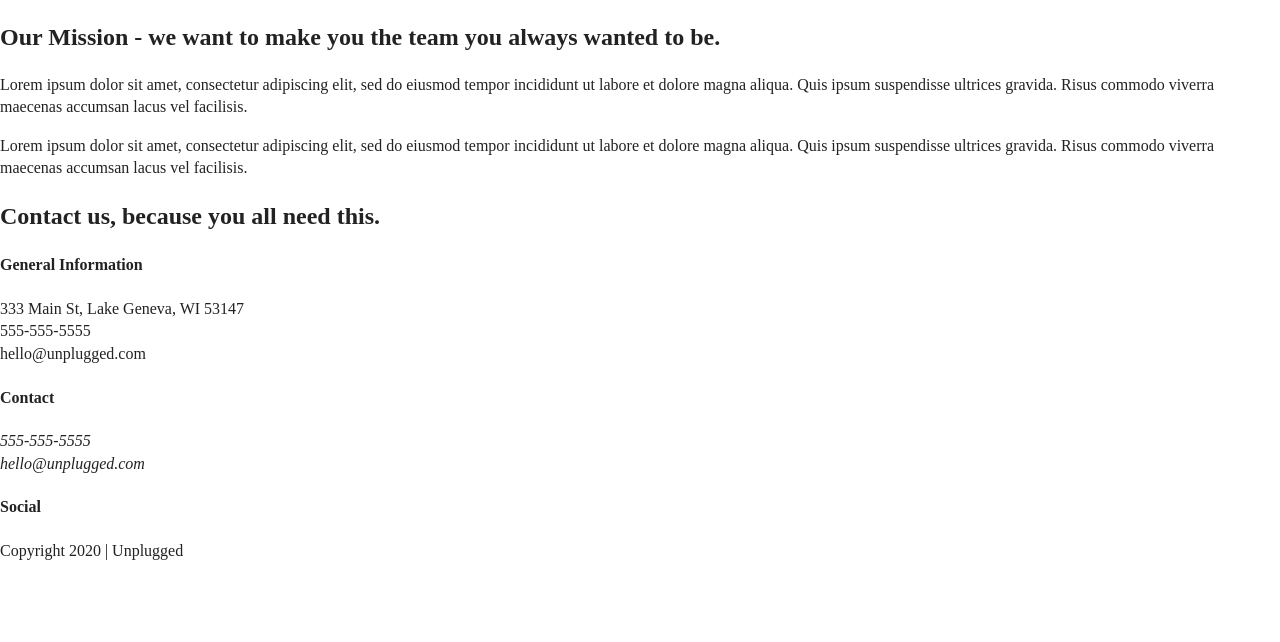
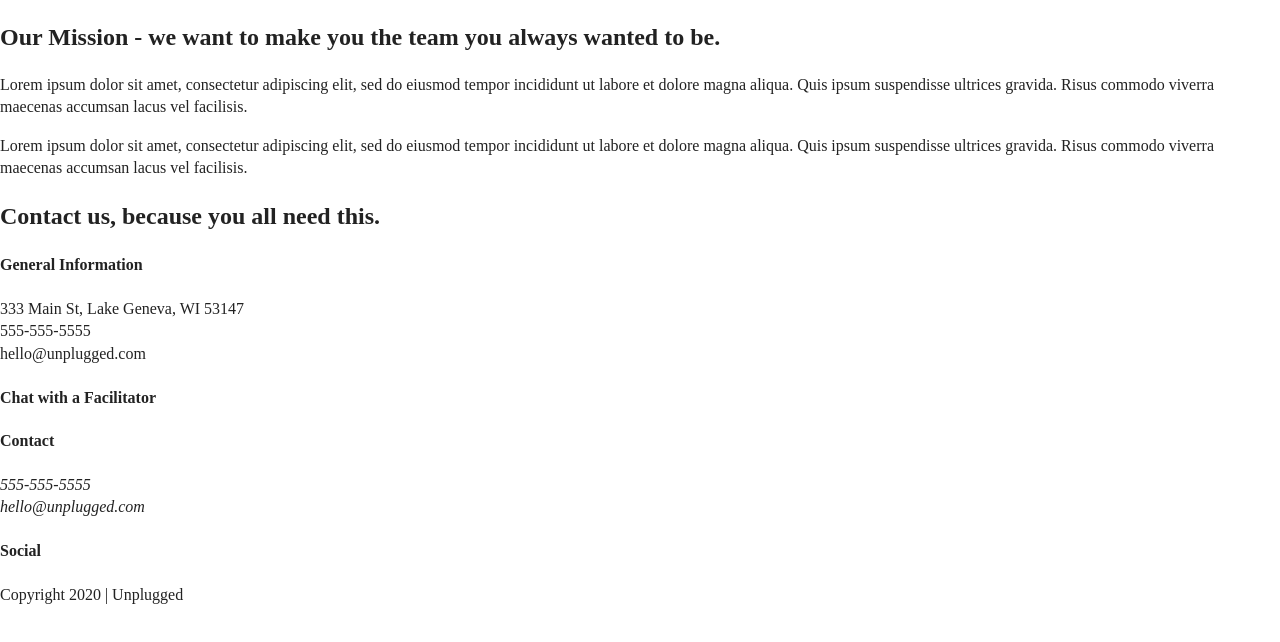
Before and after one commit to justinehofer/html5-boilerplate, a website: page about/index.html in a window 1280 px wide. Shown: the part 138-780 px from the top of the page. Drawn offline with Linux system fonts and the light colour scheme.

Commit message:
Added subheading in h4 tags for contact content

```diff
--- a/about/index.html
+++ b/about/index.html
@@ -88,7 +88,7 @@
         </p>
       </div>
       <div>
-        <h4></h4>
+        <h4>Chat with a Facilitator</h4>
       </div>
     </div>
   </section>
```
